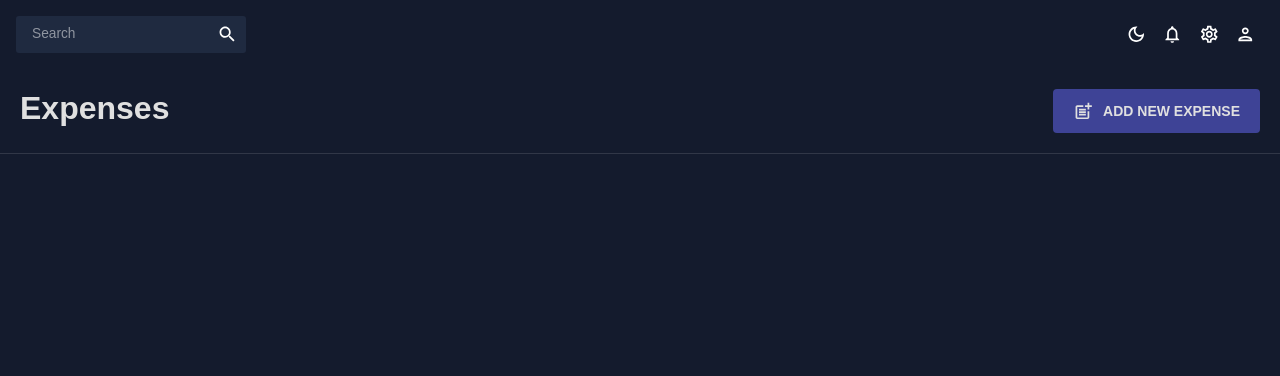
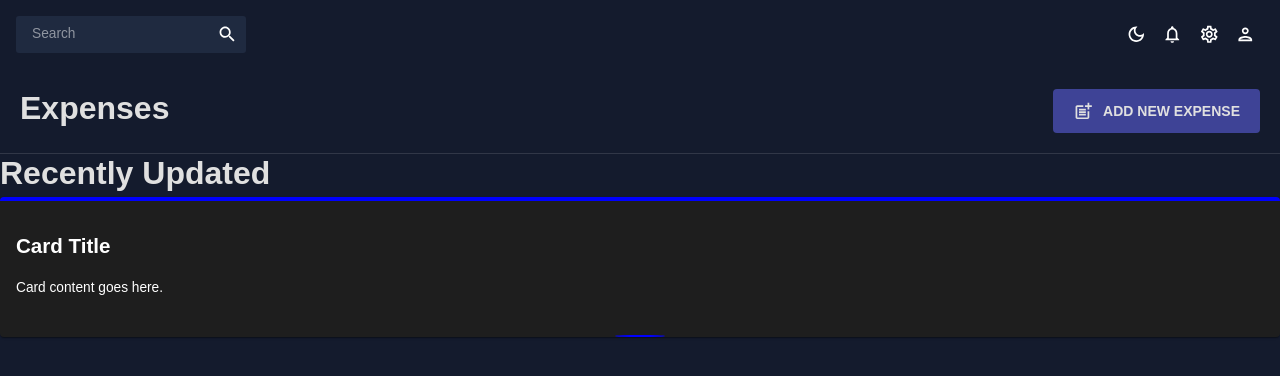
Before and after one commit to amishra469/TrackYourExpenses, a React (Create React App) app: page / in a window 1280 px wide. Shown: the top 376 px of the page. Built offline with nearby package versions, Linux system fonts and the light colour scheme.

Commit message:
Added Expense files

```diff
--- a/package.json
+++ b/package.json
@@ -14,6 +14,7 @@
     "@fullcalendar/timegrid": "^5.11.3",
     "@mui/icons-material": "^5.10.3",
     "@mui/material": "^5.10.5",
+    "@mui/styles": "^5.14.11",
     "@mui/x-data-grid": "^5.17.2",
     "@nivo/bar": "^0.80.0",
     "@nivo/core": "^0.79.0",
--- a/src/containers/Expense/Expenses.js
+++ b/src/containers/Expense/Expenses.js
@@ -1,12 +1,14 @@
 import { Box } from '@mui/material'
 import React from 'react'
 import Header from './Header'
+import RecentExpenses from './RecentExpenses'
 
 
 const Expenses = () => {
   return (
     <Box>
         <Header />
+        <RecentExpenses />
     </Box>
   )
 }
--- /dev/null
+++ b/src/containers/Expense/RecentExpenses.js
@@ -0,0 +1,62 @@
+import React from 'react'
+import { Box, Card, CardContent, Typography, useTheme } from '@mui/material'
+import { makeStyles } from '@mui/styles';
+import { tokens } from '../../context/Theme';
+
+const useStyles = makeStyles((theme) => ({
+    card: {
+        position: 'relative',
+        '&::before': {
+            content: "''",
+            position: 'absolute',
+            top: 0,
+            left: 0,
+            right: 0,
+            height: '4px', // Adjust the thickness of the top border
+            backgroundColor: 'blue', // Change the color of the top border
+        },
+        '&::after': {
+            content: "''",
+            position: 'absolute',
+            bottom: 0,
+            left: '50%', // Adjust the horizontal position for the curved line
+            transform: 'translateX(-50%)',
+            borderBottom: '2px solid blue', // Change the color and thickness of the curved line
+            width: '50px', // Adjust the width of the curved line
+            borderRadius: '50%', // Create a circular shape for the curved line
+        },
+    },
+    content: {
+        padding: theme.spacing(2), // Add some padding to the card content
+    },
+}));
+
+const RecentExpenses = () => {
+    const theme = useTheme();
+    const colors = tokens(theme.palette.mode);
+    const classes = useStyles();
+
+    return (
+        <Box>
+            <Typography
+                variant="h2"
+                color={colors.grey[100]}
+                fontWeight="bold"
+                sx={{ m: "0 0 5px 0" }}
+            >
+                Recently Updated
+            </Typography>
+            <Box>
+                <Card className={classes.card}>
+                    <CardContent className={classes.content}>
+                        {/* Your card content goes here */}
+                        <h2>Card Title</h2>
+                        <p>Card content goes here.</p>
+                    </CardContent>
+                </Card>
+            </Box>
+        </Box>
+    )
+}
+
+export default RecentExpenses
```
Also changed, not shown: 1 other file (tests, documents, lock files or other folders).
